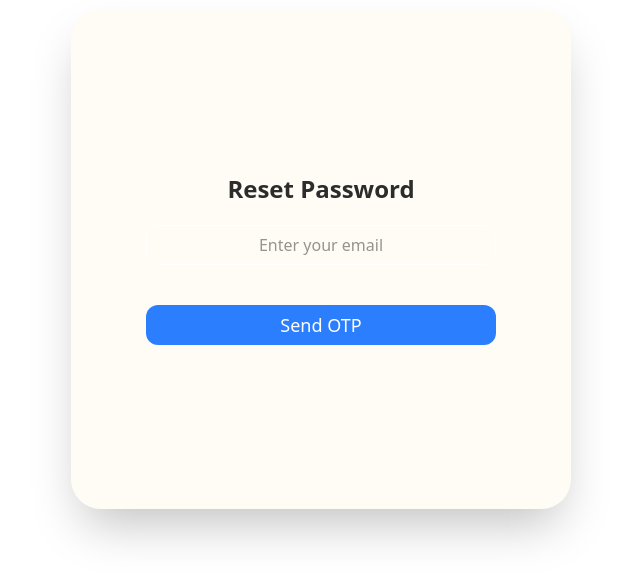
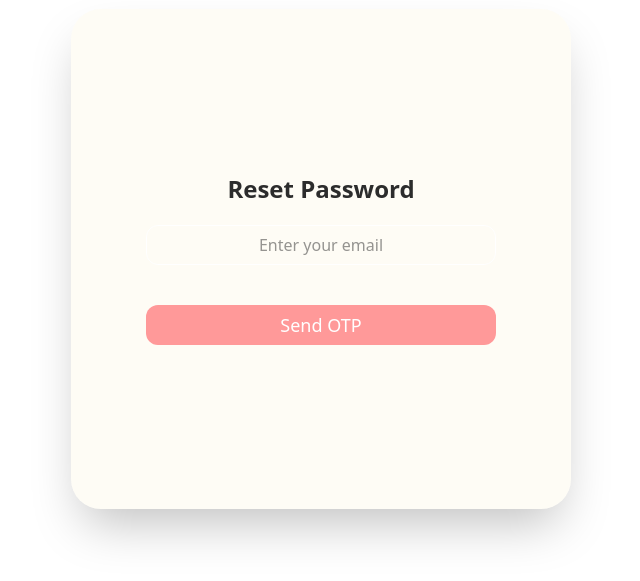
Before and after one commit to Kavi20021216/cbc-frontend, a React (Vite) app: page /forget in a window 1280 px wide. Shown: the part 141-722 px from the top of the page, without its empty margins (319-959 px from the left). Built offline with nearby package versions, Linux system fonts and the light colour scheme.

Commit message:
add some changes ✏️

```diff
--- a/src/pages/client/checkoutPage.jsx
+++ b/src/pages/client/checkoutPage.jsx
@@ -135,7 +135,7 @@ export default function CheckoutPage() {
 
             <div className="w-[190px] h-full text-4xl md:text-md flex flex-row justify-center items-center">
               <button
-                className="flex justify-center items-center w-[30px] rounded-lg bg-accent text-white cursor-pointer hover:bg-blue-400"
+                className="flex justify-center items-center w-[30px] rounded-lg bg-accent text-white cursor-pointer "
                 onClick={() => {
                   const newCart = [...cart];
                   newCart[index].quantity -= 1;
@@ -149,7 +149,7 @@ export default function CheckoutPage() {
               </button>
               <span className="mx-[10px]">{item.quantity}</span>
               <button
-                className="flex justify-center items-center w-[30px] rounded-lg bg-accent text-white cursor-pointer hover:bg-blue-400"
+                className="flex justify-center items-center w-[30px] rounded-lg bg-accent text-white cursor-pointer "
                 onClick={() => {
                   const newCart = [...cart];
                   newCart[index].quantity += 1;
--- a/src/pages/client/forgetPassword.jsx
+++ b/src/pages/client/forgetPassword.jsx
@@ -44,7 +44,7 @@ export default function ForgetPasswordPage() {
 					className="w-[350px] h-[40px] border border-white rounded-xl text-center"
 					onChange={(e) => setEmail(e.target.value)}
 				/>
-				<button onClick={sendOTP} className="w-[350px] h-[40px] bg-blue-500 rounded-xl text-white text-lg mt-5 hover:bg-blue-600  transition-all duration-300">
+				<button onClick={sendOTP} className="w-[350px] h-[40px] bg-accent rounded-xl text-white text-lg mt-5 hover:bg-blue-600  transition-all duration-300">
 					Send OTP
 				</button>
 			</div>}
```
